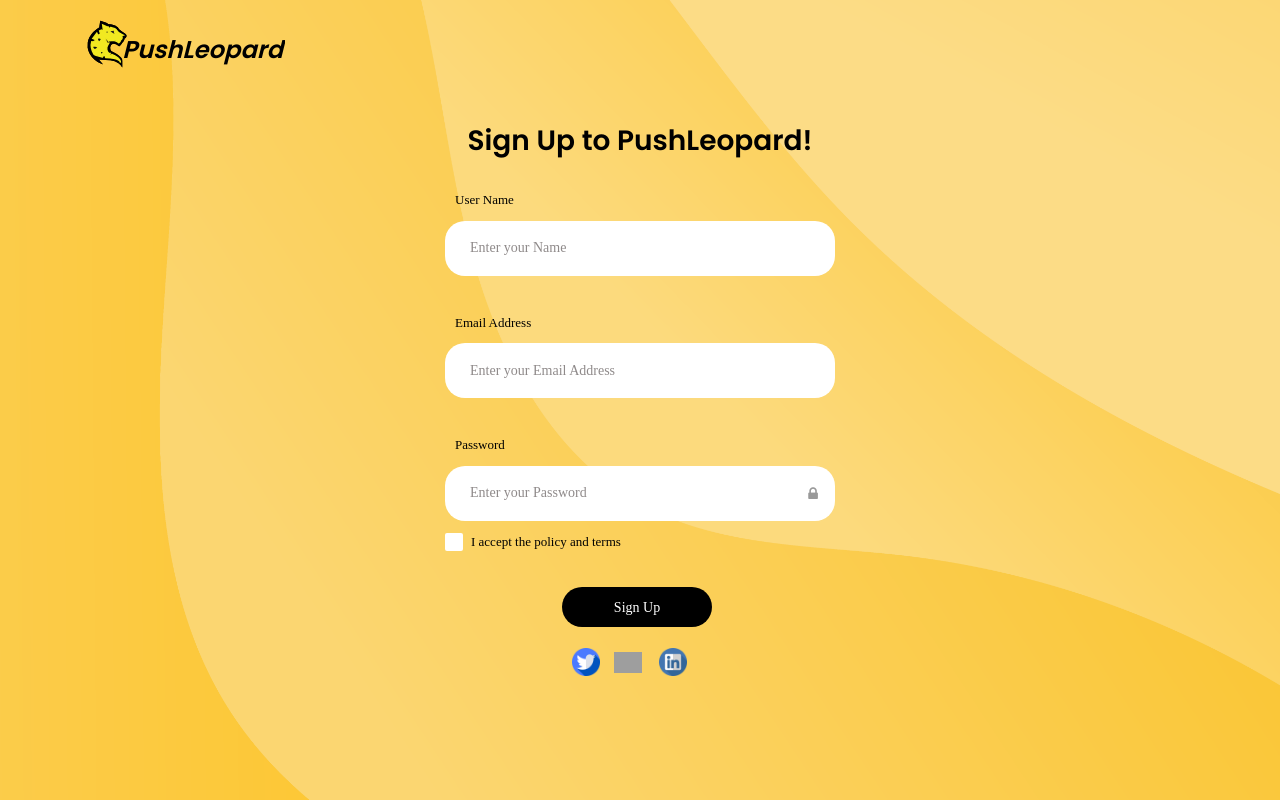
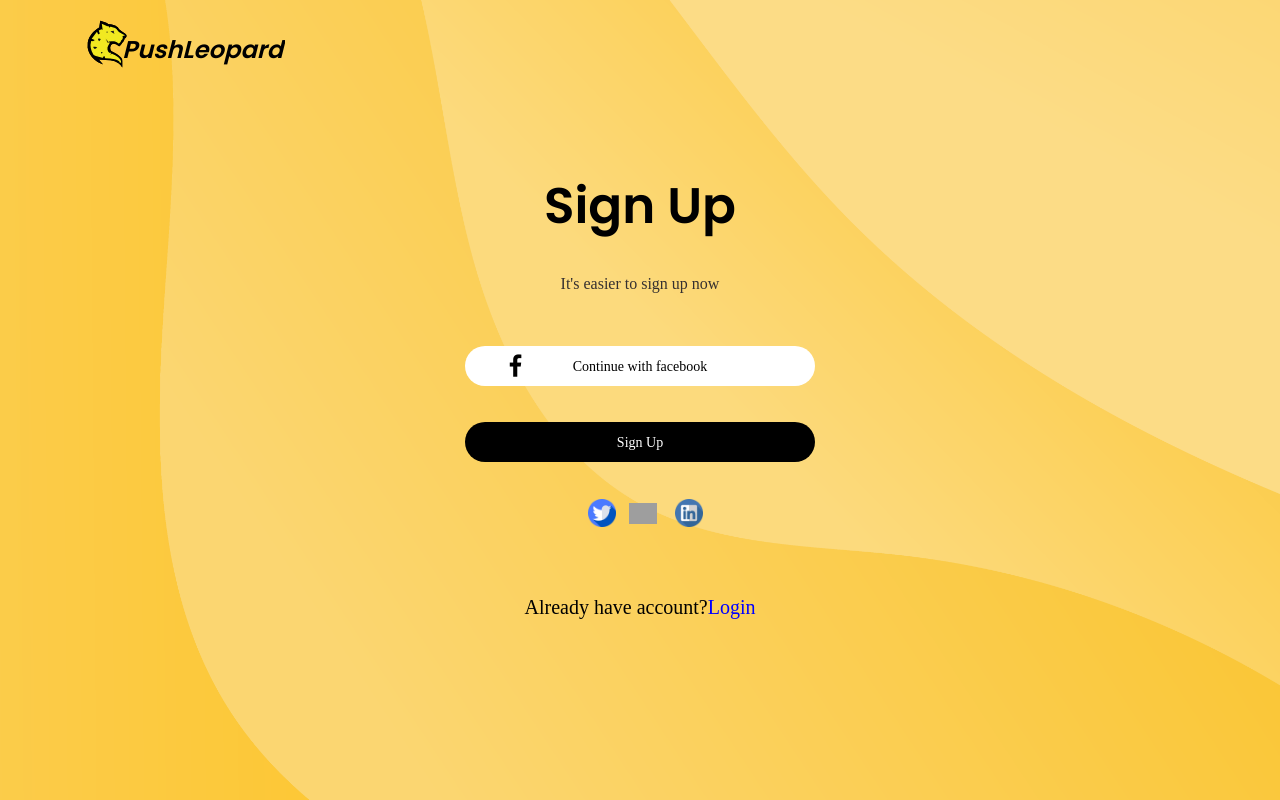
Before and after one commit to hmza312/pushleopard, a PHP site: page / in a window 1280 px wide. Run offline with PHP 8.4, Linux system fonts and the light colour scheme; grey boxes are pictures that could not be loaded.

Commit message:
'firsts'

```diff
--- a/index.html
+++ b/index.html
@@ -1,9 +1,7 @@
 <!DOCTYPE html>
 <html lang="en">
 <head>
-    <title>PUSH LEOPARD</title>
-    <!--====== Favicon Icon ======-->
-    <link rel="shortcut icon" href="img/3.png" type="image/png">
+	<title>PUSH LEOPARD</title>
 	<meta charset="UTF-8">
 	<meta name="viewport" content="width=device-width, initial-scale=1">
 <!--===============================================================================================-->
@@ -18,7 +16,7 @@
 <!--===============================================================================================-->
 	<link rel="stylesheet" type="text/css" href="login/css/util.css">
     <link rel="stylesheet" type="text/css" href="login/css/main.css">
-
+    <link rel="shortcut icon" href="img/3.png" type="image/png">
     <!-- Bootstrap CSS -->
     <link rel="stylesheet" href="css/bootstrap.min.css">
     <link rel="stylesheet" href="css/animate.css">
@@ -110,7 +108,7 @@
 
   </header>
   <!-- Header Section End -->
-
+  <center>
   <div class="limiter">
 		<!-- <div style=" display: block;
 		margin-left: auto;
@@ -118,68 +116,60 @@
 		width: 40%;"> -->
         <div class="container-login100">
 			<div class="wrap-login100 p-l-85 p-r-85 p-t-55 p-b-55">
-				<span class="login100-form-titlesign p-b-32">
-					Sign Up to PushLeopard!
-					</span>
+				<span class="login100-form-title1 p-b-36">
+					Sign Up
+                    </span>
+                   <div class=" p-b-50 "  style="color: rgb(53, 48, 48);font-family: Popping;text-align: center;" > <span  style="font-size: 16px;">It's easier to sign up now</span></div>
 
-				<form class="login100-form" action="login.html">
-					<span class="txt1 p-b-11">
-						User Name
-					</span>
+				<div class="login100-form">
+
+					<div class="wrap-input100 m-b-36" >
+                        <span class="btn-show-face">
+							<i class="fa fa-facebook"></i>
+						</span>
+						<button class="login100-form-btn2">
+                         Continue with facebook
+                            </button>
+					</div>
+
+
 					<div class="wrap-input100 m-b-36" data-validate = "Username is required">
-						<input class="input100" type="text" name="username" placeholder="Enter your Name" >
+						<button class="login100-form-btn1"  id="myButton">
+                           Sign Up
+                            </button>
+                            <script type="text/javascript">
+                              document.getElementById("myButton").onclick = function () {
+                                  location.href = "signup.html";
+                              };
+                          </script>
 
 					</div>
 
-					<span class="txt1 p-b-11">
-						Email Address
-					</span>
-					<div class="wrap-input100 m-b-36" data-validate = "Username is required">
-						<input class="input100" type="text" name="username" placeholder="Enter your Email Address" >
-
-					</div>
-
-					<span class="txt1 p-b-11">
-						Password
-					</span>
-					<div class="wrap-input100 validate-input m-b-12" data-validate = "Password is required">
-						<span class="btn-show-pass">
-							<i class="fa fa-lock"></i>
-						</span>
-						<input class="input100" type="password" name="pass"  placeholder="Enter your Password">
-
-					</div>
-
-					<div class="flex-sb-m w-full p-b-48">
-						<div class="contact100-form-checkbox">
-							<input class="input-checkbox100" id="ckb1" type="checkbox" name="remember-me">
-							<label class="label-checkbox100" for="ckb1">
-							 I accept the policy and terms
-							</label>
-						</div>
 
 
-					</div>
-					<div  style="margin-left: 30%;margin-right: 30%;  margin-top: -20px;">
-						<button class="login100-form-btn">
-		Sign Up
-        </button>
+					<div style="margin-left: 30%;margin-right: 30%;  margin-top: -20px;">
+
         <br/>&nbsp;&nbsp;
         <img src='login/twitter.png' width="28px"/>&nbsp;&nbsp;&nbsp;
         <img src='login/google-plus.png' width="28px"/>&nbsp;&nbsp;&nbsp;&nbsp;
         <img src='login/linkedin (1).png' width="28px"/>
 
-		</div>
-				</form>
+        </form>
+        <br/>
+        <br/>
+        <br/>
+        <br/>
+      </div>
 
 
 			</div>
 
+            <div style="color: black;font-weight: 100;font-family: Popping;text-align: center;" ><span style="font-size: 20px;">Already have account?<a style="color: blue;font-size: 20px;" href="login.html">Login</a></span></div>
+
 		</div>
 
 	</div>
-
-
+</center>
 
 
 
--- a/login/css/main.css
+++ b/login/css/main.css
@@ -283,7 +283,7 @@
 }
 .btn-show-face {
   font-size: 24px;
-  color: #ffffff;
+  color: #000000;
 
   display: -webkit-box;
   display: -webkit-flex;
@@ -311,7 +311,12 @@
 .btn-show-pass.active {
   color: #57b846;
 }
-
+.login100-form-btn:hover {
+box-shadow: 0 0 11px rgba(33,33,33,.2); }
+.login100-form-btn1:hover {
+  box-shadow: 0 0 11px rgba(33,33,33,.2); }
+  .login100-form-btn2:hover {
+    box-shadow: 0 0 11px rgba(33,33,33,.2); }
 /*==================================================================
 [ Restyle Checkbox ]*/
 
@@ -422,7 +427,11 @@
   border-radius: 30px;
 
 }
-
+#div1 {animation-timing-function: ease-out;}
+@keyframes mymove {
+  from {top: -300px;}
+  to {top: 0px;}
+}
 
 
 input:focus{
```
Also changed, not shown: login.html (+8 -2 lines), signup.html (renamed from signin.html, +59 -32 lines).
